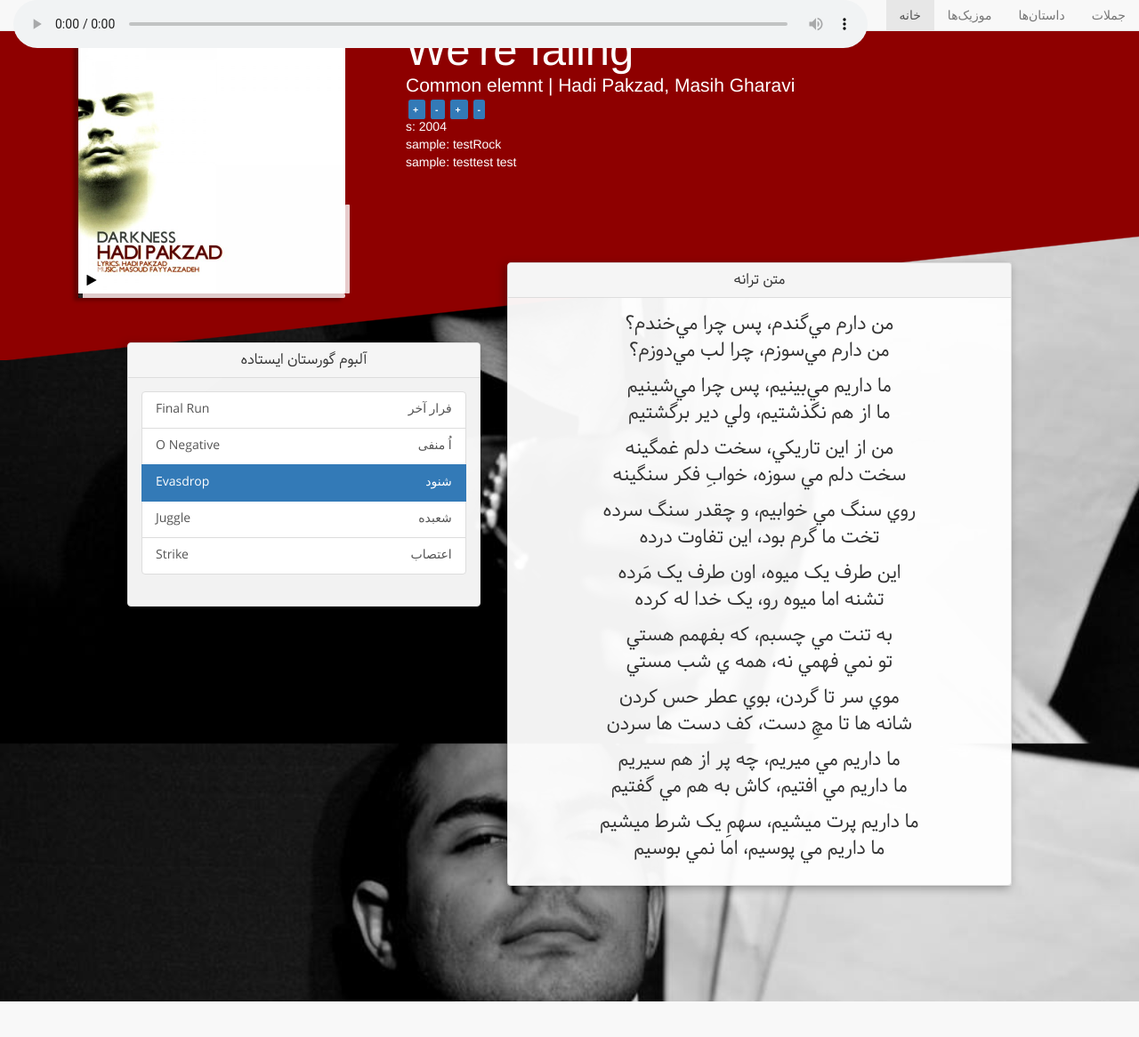
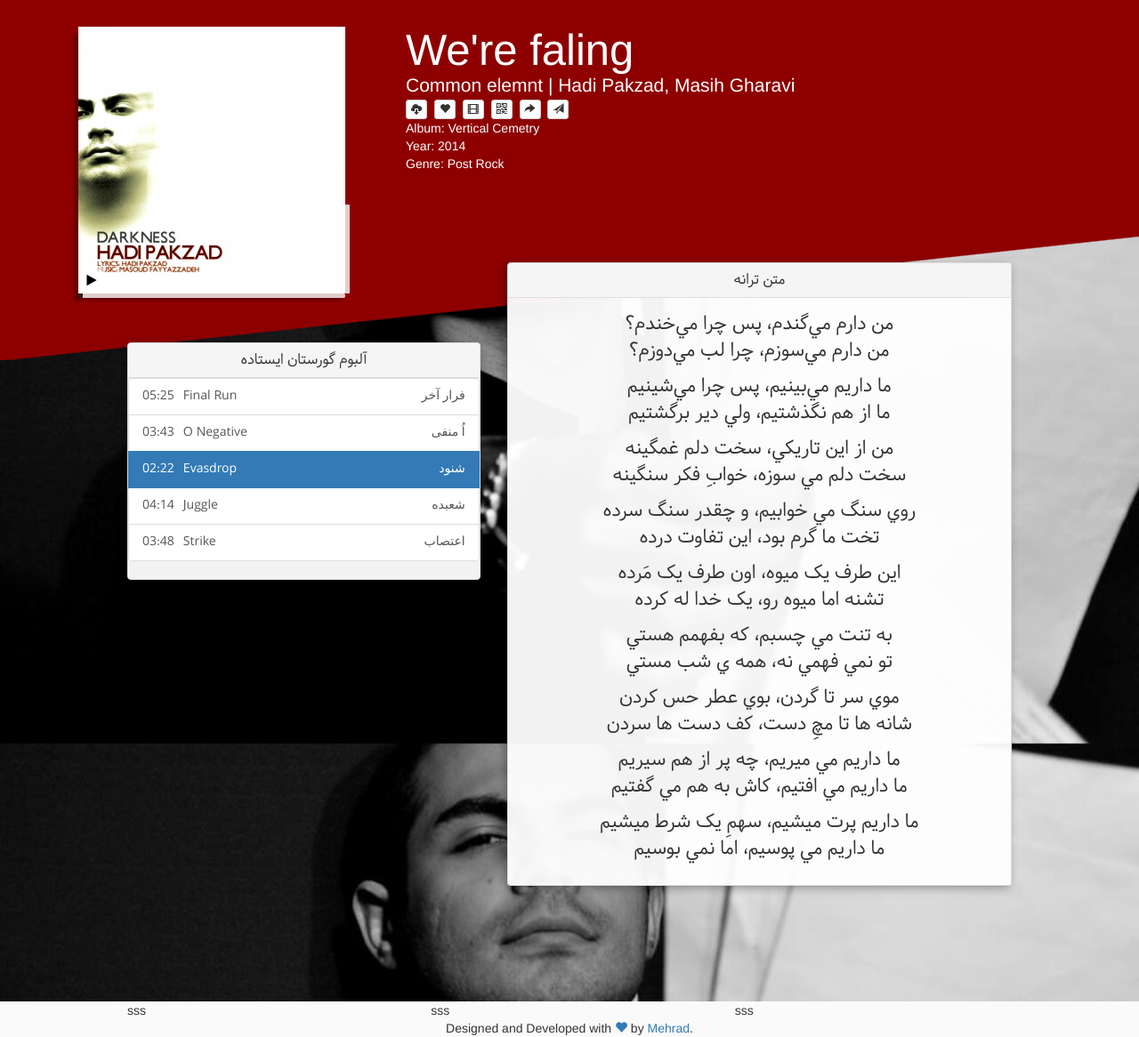
Before and after one commit to mehrad77/Project-M, a PHP site: page / in a window 1280 px wide. Shown: the whole page at 89% size. Before the commit the page ends 1126 px from the top, so only its background shows below. Run offline with PHP 8.4, Linux system fonts and the light colour scheme.

Commit message:
Adding simple footer and other improvment

```diff
--- a/css/style.css
+++ b/css/style.css
@@ -8,6 +8,9 @@ body {
 }
 .bold {
     font-weight: bold;
+}
+#navbar{
+	display:none;
 }
 .navbar{
 	height: 35px;
@@ -59,8 +62,8 @@ audio{
 	padding-bottom: 5em;
 	background-size: 100% 10em, 100% calc(100% - 10em);
 }
-.musicInfoSecIn{
-	margin-top:30px;
+.musicInfoSecIn {
+    padding-top: 30px;
 }
 #musicName{
 	display: inline;
@@ -218,8 +221,15 @@ audio{
 }
 .PlayListSongs .list-group-item .en{
 	float:left;
+	position:relative;
 	text-align:left;
-
+}
+.PlayListSongs .list-group-item .time{
+	float:left;
+	text-align:left;
+	position:relative;
+    left: 0px;
+	padding-right:10px;
 }
 .panel-group{
 	-webkit-box-shadow: -3px 3px 10px 0px rgba(0,0,0,0.30);
@@ -231,6 +241,7 @@ audio{
 }
 #poem{
 	font-size: 1.5em;
+
 }
 .verse{
 	display:block;
@@ -238,3 +249,49 @@ audio{
 .verse:nth-child(even){
 	margin-bottom:10px;
 }
+/************************************************/
+#return-to-top {
+    position: fixed;
+    bottom: 15px;
+    right: 15px;
+    background: rgba(256, 256,256, 0.6);
+    width: 45px;
+    height: 45px;
+    display: block;
+    text-decoration: none;
+    border-radius: 50%;
+    transition: all 0.3s ease;
+}
+#return-to-top i {
+    color: #000;
+    margin: 0;
+    position: relative;
+    left: 14px;
+    top: 13px;
+    font-size: 19px;
+    transition: all 0.3s ease;
+}
+#return-to-top:hover {
+    background: rgba(256, 256,256, 1);
+
+}
+#return-to-top:hover i {
+    color: #000;
+    top: 5px;
+}
+
+/**************************************************************/
+
+.btn-xs{
+	margin-right: 4px;
+}
+
+
+/************************** Footer *****************************/
+.footernote{
+	text-align:center;
+	margin:0px auto;
+}
+footer{
+	background-color:#fafafa;
+}
--- a/index.php
+++ b/index.php
@@ -14,37 +14,27 @@
 		<link rel="stylesheet" type="text/css" href="css/style.css">
 </head>
 <body>
-<div class="container-fluid">
+<!-- Return to Top -->
+<a href="javascript:" id="return-to-top"><i class="fa fa-arrow-up"></i></a>
+
 
       <!-- Static navbar -->
-      <nav class="navbar navbar-default navbar-full navbar-fixed-top navbar-light bg-faded">
+    <nav id="navbar" class="navbar navbar-default navbar-full navbar-fixed-top navbar-light bg-faded">
         <div class="container-fluid">
-          <div class="navbar-header">
-            <button type="button" class="navbar-toggle collapsed" data-toggle="collapse" data-target="#navbar" aria-expanded="false" aria-controls="navbar">
-              <span class="sr-only">Toggle navigation</span>
-              <span class="icon-bar"></span>
-              <span class="icon-bar"></span>
-              <span class="icon-bar"></span>
-            </button>
-          </div>
-          <div id="navbar" class="navbar-collapse collapse">
-            <div class="nav navbar-nav">
+            <div class="nav navbar-nav navbar-left">
 				<audio id="musicInst" controls="controls" src="media/Were_Falling.mp3"></audio>
             </div>
-            <div class="nav navbar-nav navbar-right">
+            <div class="nav navbar-nav navbar-right hidden-sm hidden-xs">
+              <li><a href="#">داستان‌ها</a></li>
+			  <li><a href="#">موزیک‌ها</a></li>
 			  <li class="active"><a href="#">خانه</a></li>
-              <li><a href="#">موزیک‌ها</a></li>
-              <li><a href="#">داستان‌ها</a></li>
-              <li><a href="#">جملات</a></li>
-              </li>
-            </div>
-          </div><!--/.nav-collapse -->
+			</div><!--/.nav-collapse -->
         </div><!--/.container-fluid -->
-      </nav>
+    </nav>
 
 
 
-	<div class="row musicInfoSecOut"> <!-- Warpper -->
+	<div class="musicInfoSecOut"> <!-- Warpper -->
 		<div class="musicInfoSecIn">
 			<div class="container-fluid" style="max-width:1224px;">
 				<div class="col-md-4 coverDiv">
@@ -81,65 +71,38 @@
 				<div class="col-md-7">
 					<h1 id="musicName">We're faling</h1>
 					<h2 id="albumName">Common elemnt | Hadi Pakzad, Masih Gharavi</h2>
-					<span class="label label-primary"> + </span><span class="label label-primary"> - </span><span class="label label-primary"> + </span><span class="label label-primary"> - </span>
+					<button type="button" class="btn btn-default btn-xs" data-toggle="tooltip" data-placement="bottom" title="Downlaod this song">
+					<span class="glyphicon glyphicon-cloud-download" aria-hidden="true"></span></button>
+
+					<button type="button" class="btn btn-default btn-xs"  data-toggle="tooltip" data-placement="bottom" title="Add to Wishlist">
+					<span class="glyphicon glyphicon-heart" aria-hidden="true"></span></button>
+
+					<button type="button" class="btn btn-default btn-xs" data-toggle="tooltip" data-placement="bottom" title="Watch video clip">
+					<span class="glyphicon glyphicon-film" aria-hidden="true"></span></button>
+
+					<button type="button" class="btn btn-default btn-xs" data-toggle="tooltip" data-placement="bottom" title="Show QrCode of song">
+					<span class="glyphicon glyphicon-qrcode" aria-hidden="true"></span></button>
+
+					<button type="button" class="btn btn-default btn-xs" data-toggle="tooltip" data-placement="bottom" title="Share this song">
+					<span class="glyphicon glyphicon-share-alt" aria-hidden="true"></span></button>
+
+					<button type="button" class="btn btn-default btn-xs"  data-toggle="tooltip" data-placement="bottom" title="Download it on Telegram">
+					<span class="glyphicon glyphicon-send" aria-hidden="true"></span></button>
+
+
+
 					</br>
-					s: 2004</br>
-					sample: testRock</br>
-					sample: testtest test</br>
+					Album: Vertical Cemetry</br>
+					Year: 2014</br>
+					Genre: Post Rock</br>
 				</div>
-			</div>
+			</div> <!-- Continer end -->
 		</div>
 	</div>
 	<div class="container-fluid" style="max-width:1024px;">
+		<div class="row poemsec">
 
-		<div class="row poemsec">
-			<div class="col-md-5  playListBox">
-
-				<div class="panel-group" id="accordion2" role="tablist" aria-multiselectable="true">
-					<div class="panel panel-default">
-						<div class="panel-heading" role="tab" id="heading2">
-							<h4 class="panel-title">
-								<a role="button" data-toggle="collapse" data-parent="#accordion2" href="#collapse2" aria-expanded="true" aria-controls="collapse2">
-						 آلبوم گورستان ایستاده
-						</a>
-							</h4>
-						</div>
-						<div id="collapse2" class="panel-collapse collapse in" role="tabpane2" aria-labelledby="heading2">
-							<div class="panel-body" style="text-align:right;">
-
-									<div class="list-group PlayListSongs">
-									  <a href="#" class="list-group-item">
-										<span class="fa">فرار آخر</span>
-										<span class="en">Final Run</span>
-									  </a>
-									  <a href="#" class="list-group-item">
-										<span class="fa">اُ منفی</span>
-										<span class="en">O Negative</span>
-									  </a>
-									  <a href="#" class="list-group-item active">
-										<span class="fa">شنود</span>
-										<span class="en">Evasdrop</span>
-									  </a>
-									  <a href="#" class="list-group-item">
-										<span class="fa">شعبده</span>
-										<span class="en">Juggle</span>
-									  </a>
-									  <a href="#" class="list-group-item">
-										<span class="fa">اعتصاب</span>
-										<span class="en">Strike</span>
-									  </a>
-									</div>
-
-
-
-							</div>
-						</div>
-					</div>
-				</div>
-
-			</div>
-			<div class="col-md-7">
-
+		<div class="col-md-7 col-md-push-5">
 				<div class="panel-group lyricsBox" id="accordion" role="tablist" aria-multiselectable="true">
 					<div class="panel panel-default">
 						<div class="panel-heading" role="tab" id="headingOne">
@@ -156,11 +119,82 @@
 						</div>
 					</div>
 				</div>
+			</div>
+
+
+			<div class="col-md-5 col-md-pull-7 playListBox">
+				<div class="panel-group" id="accordion2" role="tablist" aria-multiselectable="true">
+					<div class="panel panel-default">
+						<div class="panel-heading" role="tab" id="heading2">
+							<h4 class="panel-title">
+								<a role="button" data-toggle="collapse" data-parent="#accordion2" href="#collapse2" aria-expanded="true" aria-controls="collapse2">آلبوم گورستان ایستاده </a>
+							</h4>
+						</div>
+						<div id="collapse2" class="panel-collapse collapse in" role="tabpane2" aria-labelledby="heading2">
+							<div class="panel-body" style="text-align:right;padding: 0px;">
+
+									<div class="list-group PlayListSongs">
+									  <a href="#" class="list-group-item">
+										<span class="fa">فرار آخر</span><span class="time">05:25</span>
+										<span class="en">Final Run</span>
+
+									  </a>
+									  <a href="#" class="list-group-item">
+										<span class="fa">اُ منفی</span><span class="time">03:43</span>
+										<span class="en">O Negative</span>
+
+									  </a>
+									  <a href="#" class="list-group-item active">
+										<span class="fa">شنود</span><span class="time">02:22</span>
+										<span class="en">Evasdrop</span>
+
+
+									  </a>
+									  <a href="#" class="list-group-item">
+										<span class="fa">شعبده</span><span class="time">04:14</span>
+										<span class="en">Juggle</span>
+
+									  </a>
+									  <a href="#" class="list-group-item">
+										<span class="fa">اعتصاب</span><span class="time">03:48</span>
+										<span class="en">Strike</span>
+
+									  </a>
+									</div>
+							</div>
+						</div>
+					</div>
+				</div>
+			</div>
+
+
 
 		</div>
-	</div>
+</div> <!-- Continer end -->
 
-</div> <!-- Continer end -->
+		<!-- Footer Section -->
+		<footer>
+			<div class="container-fluid" style="max-width:1024px;">
+				<div class="row">
+					<div class="col-md-4">
+					sss
+					</div>
+
+					<div class="col-md-4">
+					sss
+					</div>
+
+					<div class="col-md-4">
+					sss
+					</div>
+				</div>
+				<div class="col-md-12 footernote">
+				Designed and Developed with <a href="http://mehrad77.ir/projects/hadipakzad" alt="hadipakzad website designe" class="glyphicon glyphicon-heart" aria-hidden="true"></a> by <a href="http://mehrad77.ir" alt="Mehrad77 Web developer">Mehrad</a>.
+				</div>
+			</div> <!-- Continer end -->
+		</footer>
+
+
 
 </body>
 
@@ -170,6 +204,7 @@
 	<script src="js/custom.js"></script>
 	<script>
 	document.addEventListener('DOMContentLoaded', function () { /** wait for DOM to load **/
+	  $('[data-toggle="tooltip"]').tooltip()
 
 		/** setting up lyric JSON array in a tamplate
 		"s" means "Start second"
--- a/js/custom.js
+++ b/js/custom.js
@@ -113,3 +113,27 @@ function volumeC(inputB) {
 	if (m.volume >= 0 && m.volume <= 1)
     m.volume = m.volume + inputB;
 }
+
+/**************************************************
+****************** Scroll to Top ******************
+**************************************************/
+
+$(window).scroll(function() {
+    if ($(this).scrollTop() >= 100) {
+        $('#navbar').fadeIn(200);
+    } else {
+        $('#navbar').fadeOut(200);
+    }
+});
+$(window).scroll(function() {
+    if ($(this).scrollTop() >= 150) {
+        $('#return-to-top').fadeIn(200);
+    } else {
+        $('#return-to-top').fadeOut(200);
+    }
+});
+$('#return-to-top').click(function() {
+    $('body,html').animate({
+        scrollTop : 0
+    }, 500);
+});
```
